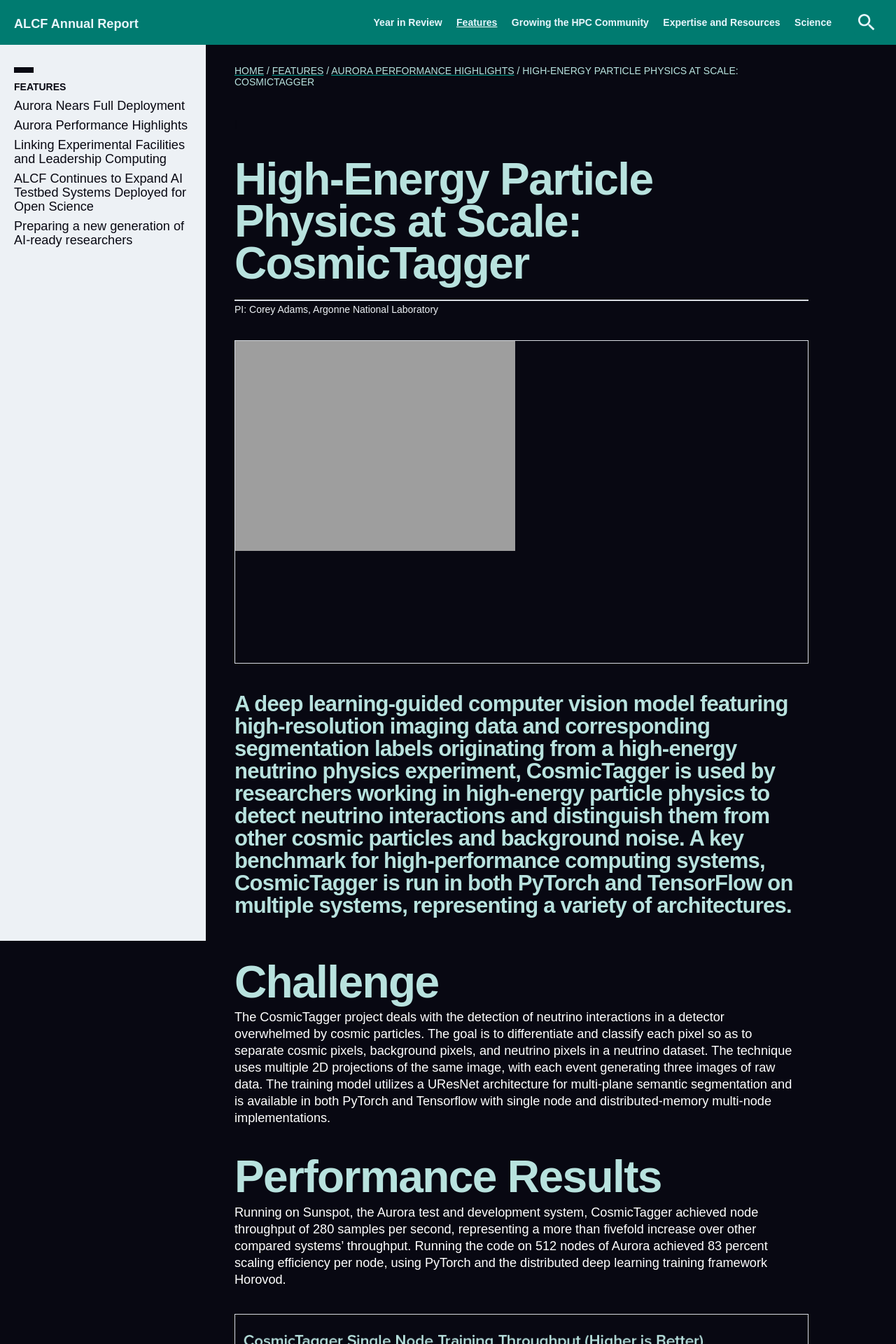
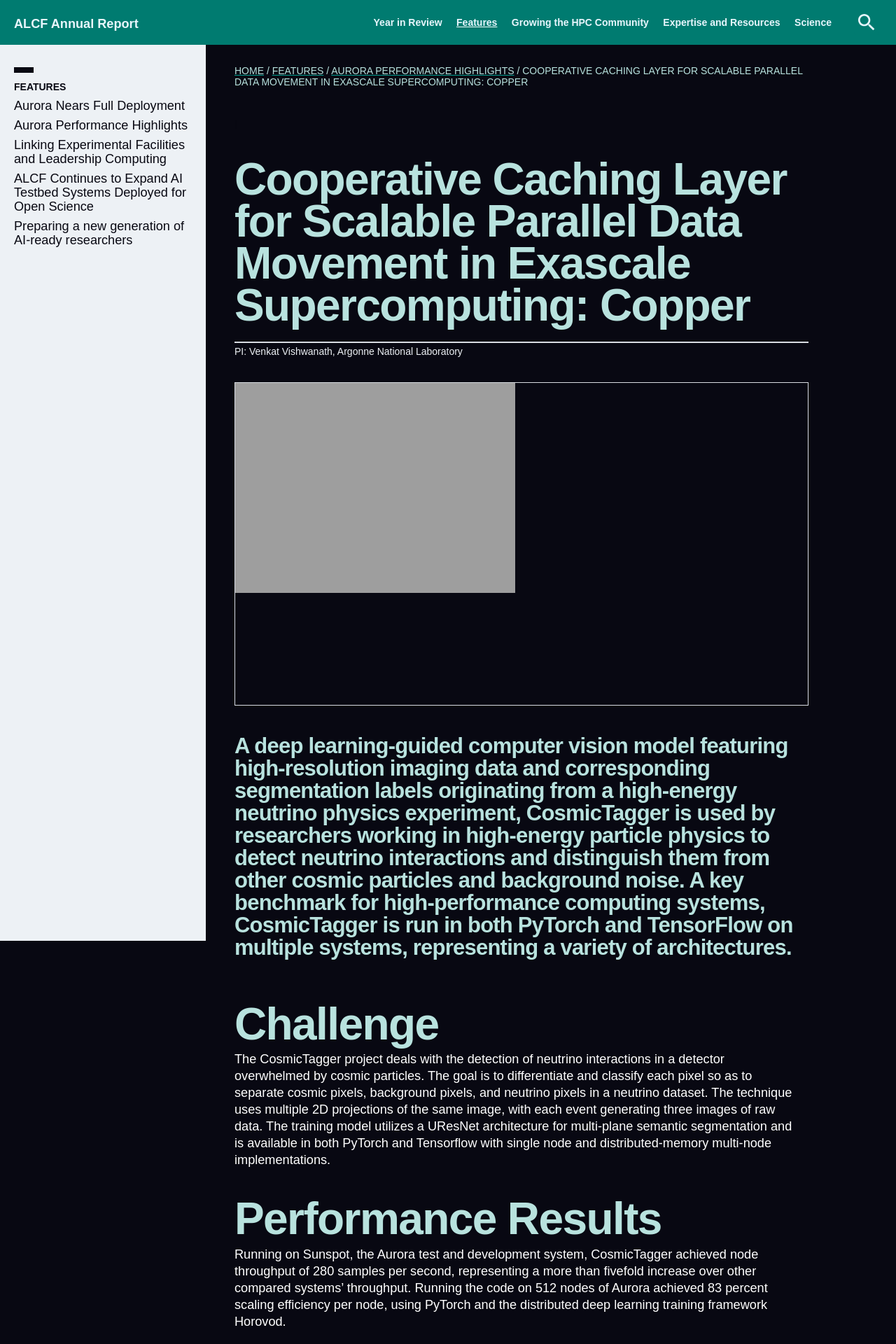
Before and after one commit to argonne-lcf/AR2024, a Jekyll site: the page built from _performancehighlights/copper.md, in a window 1280 px wide. Shown: the top 1920 px of the page at 70% size. Built offline with Jekyll 4.4.1, drawn with Linux system fonts in a browser that asks for light colours; some web fonts are replaced.

Commit message:
Update copper.md
title, pi

```diff
--- a/_performancehighlights/copper.md
+++ b/_performancehighlights/copper.md
@@ -2,10 +2,10 @@
 layout: highlight
 
 theme: dark
-permalink: 'features/aurora-performance-highlights/cosmictagger'
+permalink: 'features/aurora-performance-highlights/copper'
 
-title: 'High-Energy Particle Physics at Scale: CosmicTagger'
-pi: 'Corey Adams, Argonne National Laboratory'
+title: 'Cooperative Caching Layer for Scalable Parallel Data Movement in Exascale Supercomputing: Copper'
+pi: 'Venkat Vishwanath, Argonne National Laboratory'
 
 image: 'Adams-cosmictagger.png'
 
```
